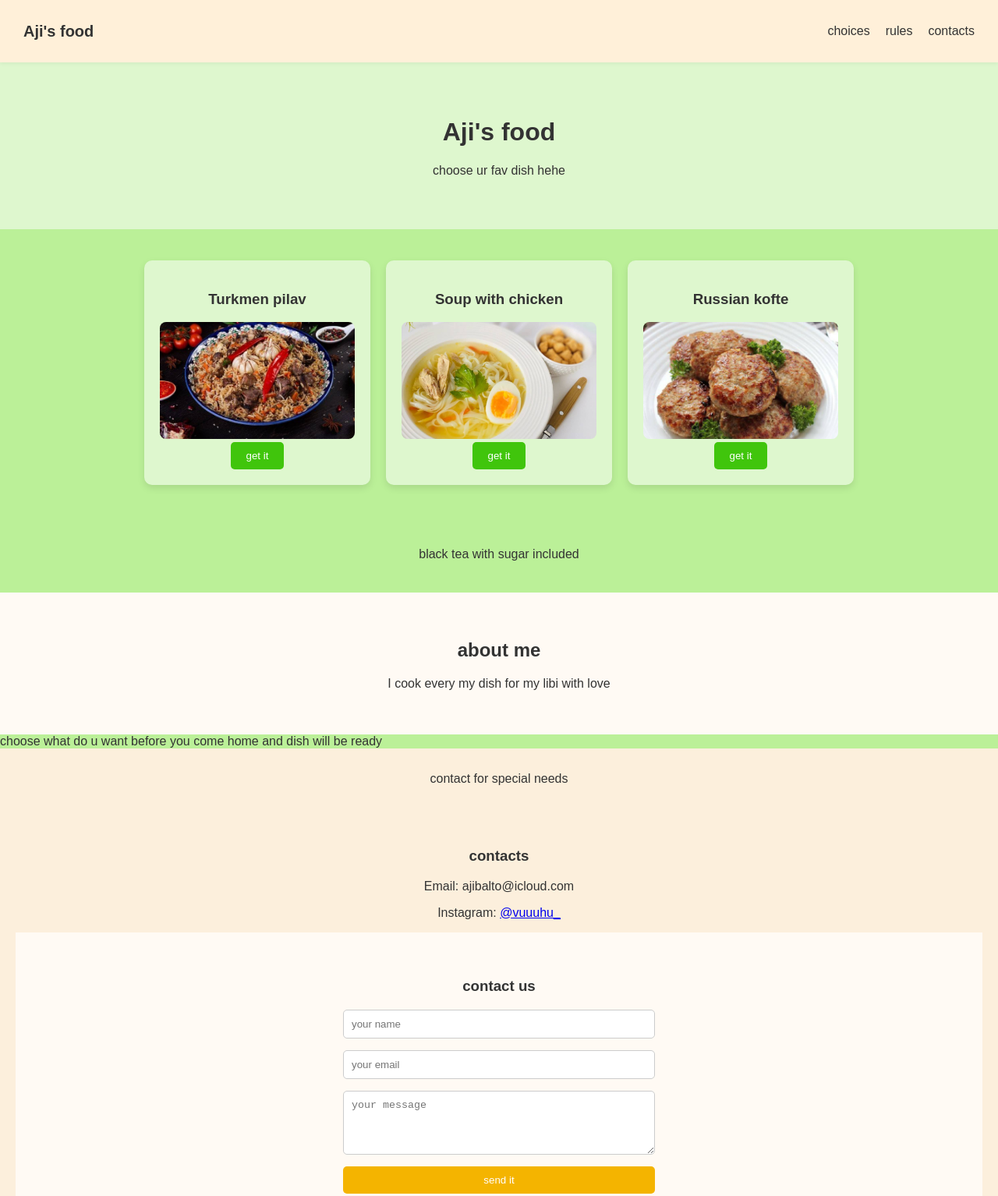
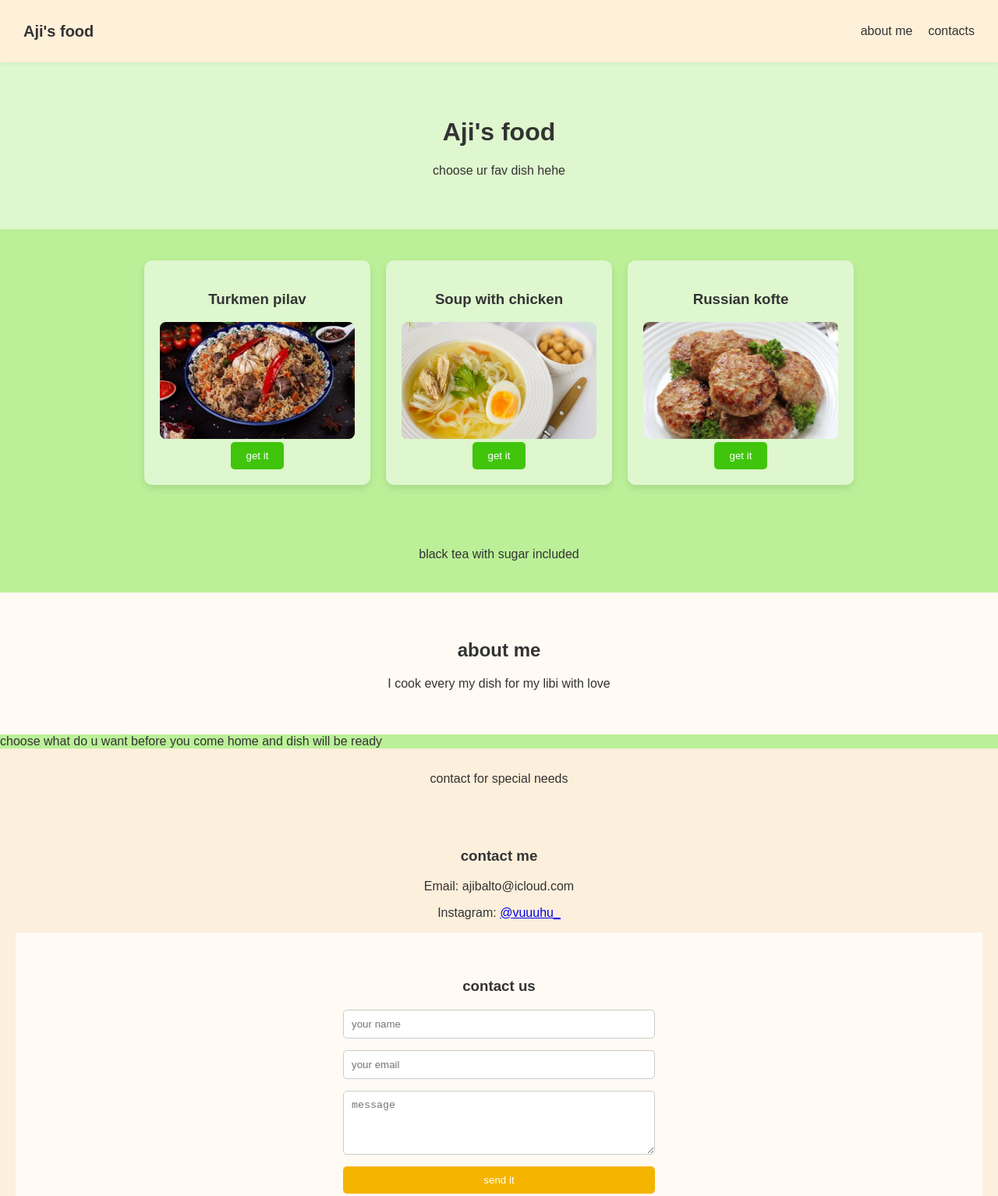
Before and after one commit to Miyuki610/Ajis-food-home-page, a plain HTML site: page index.html in a window 1280 px wide. Shown: the top 1534 px of the page at 78% size. Drawn offline with Linux system fonts and the light colour scheme.

Commit message:
Update index.html

```diff
--- a/index.html
+++ b/index.html
@@ -10,8 +10,7 @@
 <nav class="navbar">
   <div class="logo">Aji's food</div>
   <ul class="nav-links">
-    <li><a href="#products">choices</a></li>
-    <li><a href="#rules">rules</a></li>
+    <li><a href="#about">about me</a></li>
     <li><a href="#contact">contacts</a></li>
   </ul>
 </nav>
@@ -45,7 +44,7 @@
 <section id="rules" class="rules"> choose what do u want before you come home and dish will be ready  </section>
 <section id="contact" class="contact"> contact for special needs </section>
 <footer class="contact" id="contact">
-  <h3>contacts</h3>
+  <h3>contact me</h3>
   <p>Email: ajibalto@icloud.com</p>
   <p>Instagram: <a href="https://instagram.com/vuuuhu_" target="_blank">@vuuuhu_</a></p>
 <div class="contact-form">
@@ -53,7 +52,7 @@
   <form>
     <input type="text" placeholder="your name" required>
     <input type="email" placeholder="your email" required>
-    <textarea placeholder="your message" rows="4" required></textarea>
+    <textarea placeholder="message" rows="4" required></textarea>
     <button type="submit">send it</button>
   </form>
 </div>
```
